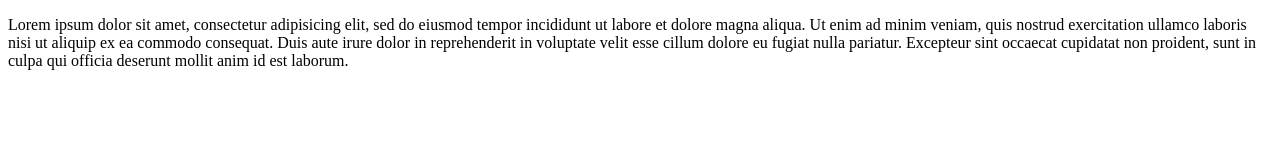
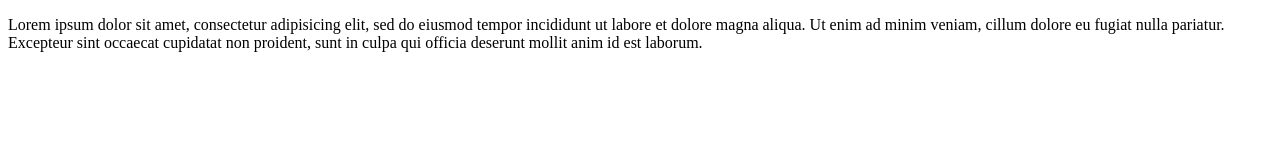
Before and after one commit to robcuero/prueba, a plain HTML site: page index.html in a window 1280 px wide. Drawn offline with Linux system fonts and the light colour scheme.

Commit message:
subida de archivos 2

```diff
--- a/index.html
+++ b/index.html
@@ -9,8 +9,6 @@
 <body>
 	<p>Lorem ipsum dolor sit amet, consectetur adipisicing elit, sed do eiusmod
 	tempor incididunt ut labore et dolore magna aliqua. Ut enim ad minim veniam,
-	quis nostrud exercitation ullamco laboris nisi ut aliquip ex ea commodo
-	consequat. Duis aute irure dolor in reprehenderit in voluptate velit esse
 	cillum dolore eu fugiat nulla pariatur. Excepteur sint occaecat cupidatat non
 	proident, sunt in culpa qui officia deserunt mollit anim id est laborum.</p>
 </body>
```
